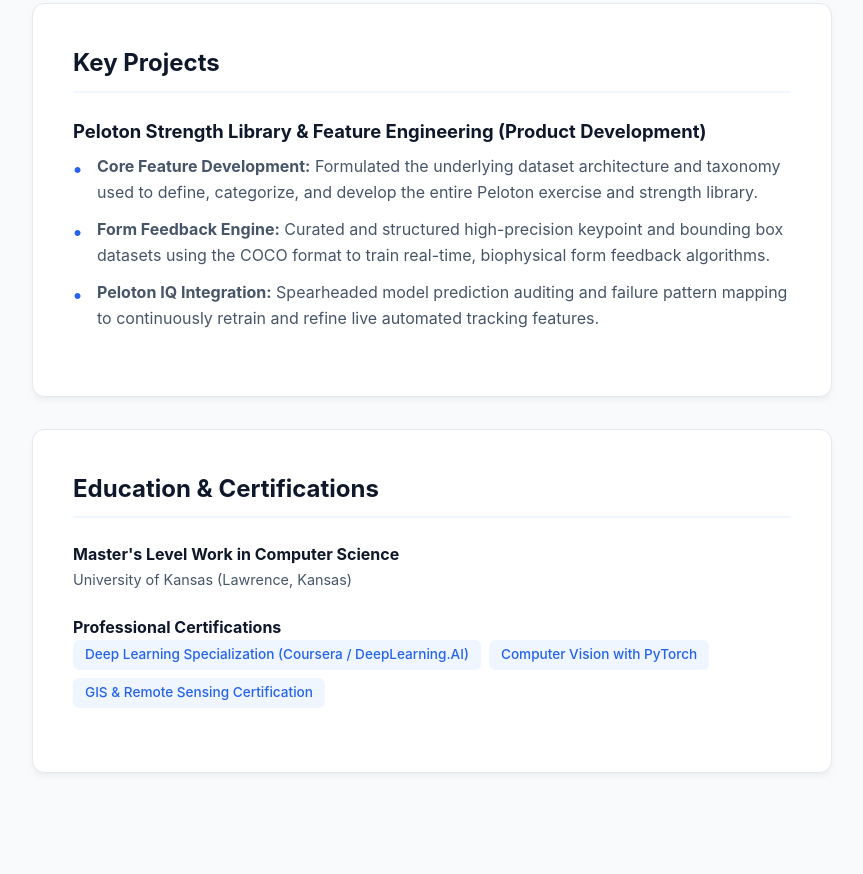
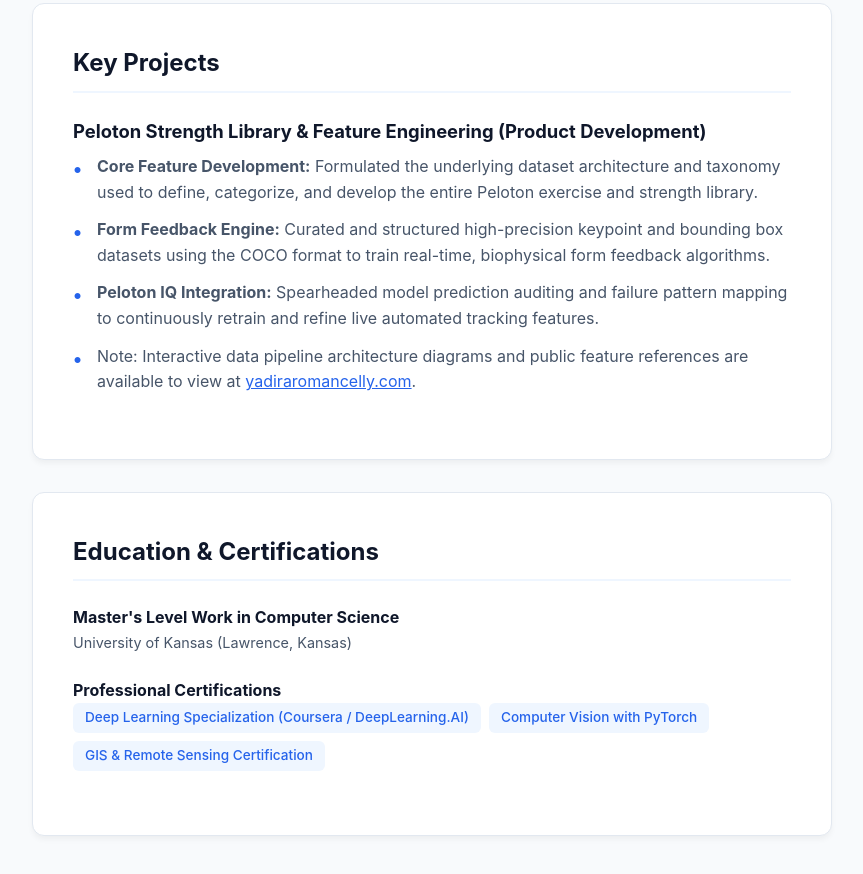
Before and after one commit to romancelly214/cv-website, a plain HTML site: page index.html in a window 1280 px wide. Shown: the part 1888-2762 px from the top of the page, without its empty margins (208-1071 px from the left). Before the commit the page ends 2725 px from the top, so only its background shows below. Drawn offline with Linux system fonts and the light colour scheme.

Commit message:
Update index.html

```diff
--- a/index.html
+++ b/index.html
@@ -273,6 +273,7 @@
                     <li><strong>Core Feature Development:</strong> Formulated the underlying dataset architecture and taxonomy used to define, categorize, and develop the entire Peloton exercise and strength library.</li>
                     <li><strong>Form Feedback Engine:</strong> Curated and structured high-precision keypoint and bounding box datasets using the COCO format to train real-time, biophysical form feedback algorithms.</li>
                     <li><strong>Peloton IQ Integration:</strong> Spearheaded model prediction auditing and failure pattern mapping to continuously retrain and refine live automated tracking features.</li>
+								<li>Note: Interactive data pipeline architecture diagrams and public feature references are available to view at <a href="https://yadiraromancelly.com" target="_blank" style="color: var(--primary); text-decoration: underline;">yadiraromancelly.com</a>.</li>
                 </ul>
             </div>
         </section>
```
